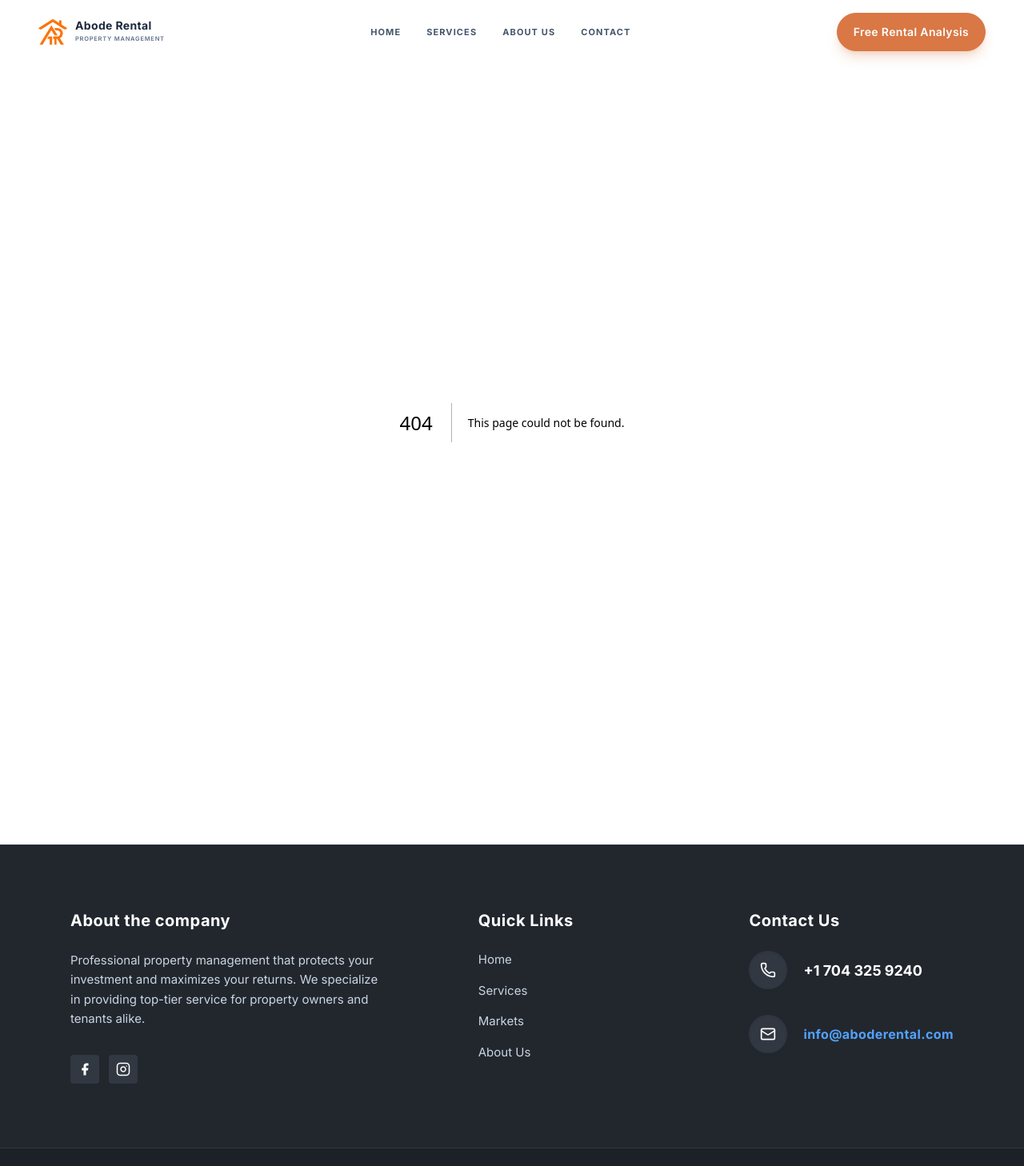
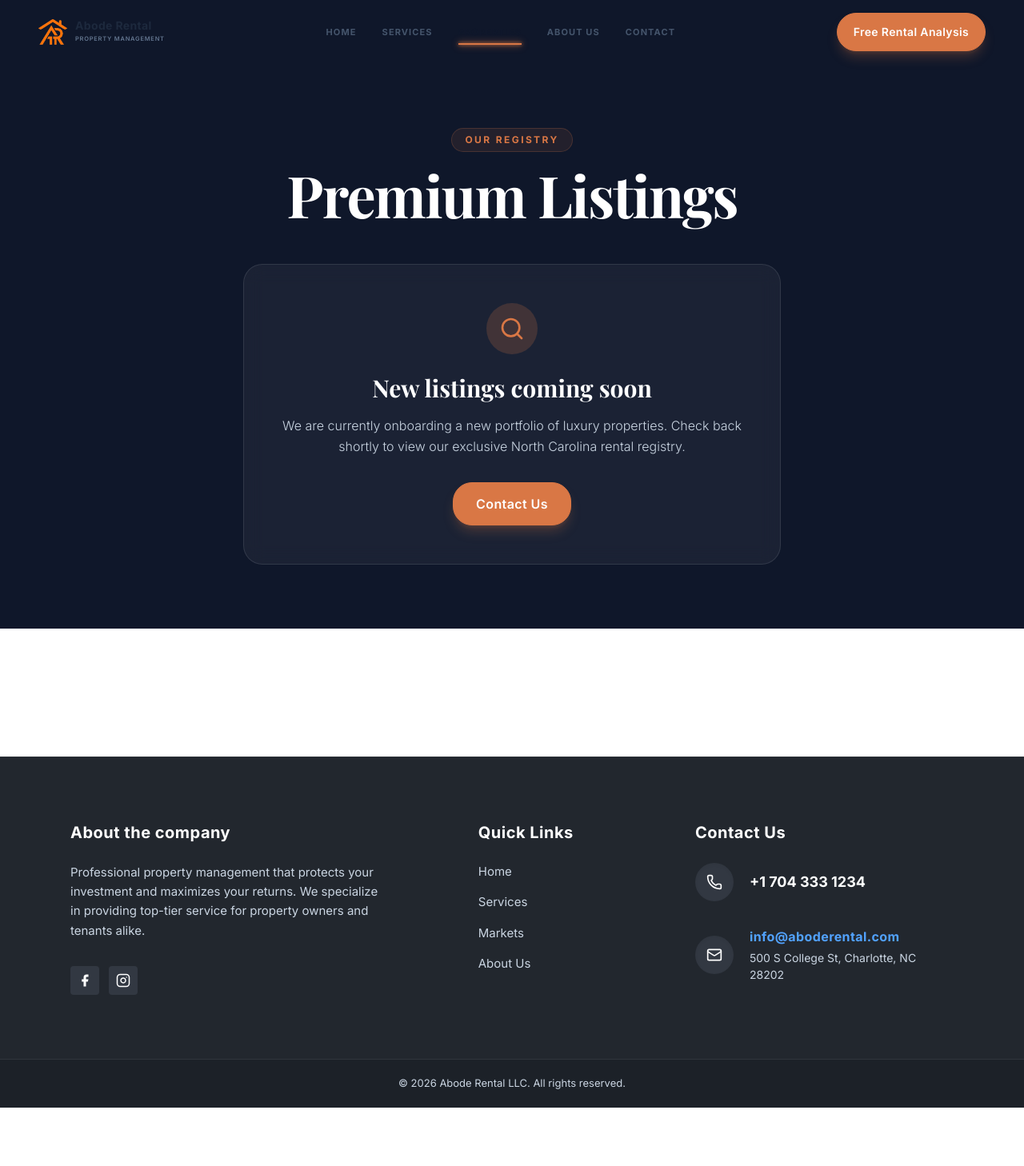
Before and after one commit to niraj-mandal/abode-rentals-, a Next.js app: page /properties in a window 1280 px wide. Before the commit this address had no page. Shown: the top 1458 px of the page at 80% size. After the commit the page ends 1385 px from the top, so only its background shows below. Built offline with nearby package versions, Linux system fonts and the light colour scheme; a web font is replaced by a local one.

Commit message:
Remove fabricated leadership, stats, listings, and placeholder contact info

```diff
--- a/src/app/about/page.tsx
+++ b/src/app/about/page.tsx
@@ -1,7 +1,7 @@
 "use client";
 
 import { motion } from "framer-motion";
-import { Star, Shield, Award, CheckCircle2, ChevronRight, Clock, HeartHandshake, TrendingUp, ShieldCheck, ArrowRight } from "lucide-react";
+import { Star, Shield, Award, CheckCircle2, Clock, HeartHandshake, TrendingUp, ShieldCheck } from "lucide-react";
 import Image from "next/image";
 import { Button } from "@/components/ui/Button";
 import Link from "next/link";
@@ -87,6 +87,14 @@ export default function AboutPage() {
             className="text-slate-300 text-lg md:text-xl font-light leading-relaxed max-w-3xl mx-auto"
           >
             Abode was founded with a single mission: to allow real estate investors to build wealth without the daily burden of property management. We treat every home in our registry as a premier asset.
+          </motion.p>
+          <motion.p
+            initial={{ opacity: 0, y: 20 }}
+            animate={{ opacity: 1, y: 0 }}
+            transition={{ duration: 0.8, delay: 0.4 }}
+            className="text-secondary text-sm md:text-base font-bold tracking-wider uppercase mt-8"
+          >
+            Now serving North Carolina property owners
           </motion.p>
         </div>
       </section>
@@ -206,6 +214,42 @@ export default function AboutPage() {
       </section>
 
 
+      {/* Leadership / Founder */}
+      <section className="px-6 max-w-7xl mx-auto w-full py-12">
+        <div className="text-center mb-20 max-w-2xl mx-auto">
+          <span className="text-secondary font-bold tracking-[0.2em] text-xs uppercase mb-3 block">
+            Experienced Specialists
+          </span>
+          <h2 className="text-3xl md:text-5xl font-heading font-bold text-primary mb-6">Our Leadership</h2>
+        </div>
+
+        <div className="flex justify-center">
+          <motion.div
+            initial={{ opacity: 0, y: 20 }}
+            whileInView={{ opacity: 1, y: 0 }}
+            viewport={{ once: true }}
+            className="group max-w-md w-full"
+          >
+            <div className="relative aspect-[3/4] w-full rounded-3xl overflow-hidden mb-6 border border-slate-200 shadow-xl">
+              <Image
+                src="https://images.unsplash.com/photo-1560250097-0b93528c311a?q=80&w=600&auto=format&fit=crop"
+                alt="Niraj Mandal"
+                fill
+                className="object-cover transition-transform duration-700 group-hover:scale-105 filter grayscale group-hover:grayscale-0"
+              />
+              <div className="absolute inset-0 bg-gradient-to-t from-primary/95 via-primary/40 to-transparent opacity-90" />
+              <div className="absolute bottom-8 left-8 right-8">
+                <h3 className="text-2xl font-heading font-bold text-white mb-1">Niraj Mandal</h3>
+                <p className="text-secondary text-sm font-semibold tracking-wider uppercase mb-3">Founder & CEO</p>
+                <p className="text-slate-300 text-sm font-light leading-relaxed">
+                  Niraj founded Abode Rental to bring transparent, high-quality property management to the North Carolina region, helping investors maximize returns with zero hassle.
+                </p>
+              </div>
+            </div>
+          </motion.div>
+        </div>
+      </section>
+
       {/* CTA Section */}
       <section className="px-6 max-w-5xl mx-auto w-full text-center py-24 md:py-36">
         <div className="rounded-[3rem] p-10 md:p-16 bg-primary text-white border border-primary/20 relative overflow-hidden shadow-2xl">
--- a/src/app/page.tsx
+++ b/src/app/page.tsx
@@ -12,9 +12,6 @@ import {
   Wrench,
   MessageSquare,
   Home as HomeIcon,
-  Play,
-  BarChart2,
-  User,
   Clock,
   CheckCircle2
 } from "lucide-react";
--- /dev/null
+++ b/src/app/properties/page.tsx
@@ -0,0 +1,49 @@
+"use client";
+
+import { motion } from "framer-motion";
+import { Search } from "lucide-react";
+import Link from "next/link";
+import { Button } from "@/components/ui/Button";
+
+export default function PropertiesPage() {
+  return (
+    <div className="flex flex-col gap-0 pb-8 font-sans bg-white -mt-32">
+      <section className="relative min-h-[70vh] flex flex-col items-center justify-center px-6 overflow-hidden pt-40 pb-20 bg-[#0F172A] text-white">
+        <div className="text-center z-20 max-w-4xl mx-auto px-4">
+          <motion.div
+            initial={{ opacity: 0, y: 20 }}
+            animate={{ opacity: 1, y: 0 }}
+            transition={{ duration: 0.8 }}
+          >
+            <span className="text-secondary font-bold tracking-[0.2em] text-xs uppercase mb-4 block bg-secondary/10 px-4 py-1.5 rounded-full border border-secondary/20 w-fit mx-auto">
+              Our Registry
+            </span>
+            <h1 className="text-5xl md:text-7xl font-heading font-bold tracking-tight mb-8 text-center leading-[1.05]">
+              Premium Listings
+            </h1>
+          </motion.div>
+
+          <motion.div
+            initial={{ opacity: 0, y: 20 }}
+            animate={{ opacity: 1, y: 0 }}
+            transition={{ duration: 0.8, delay: 0.2 }}
+            className="flex flex-col items-center justify-center p-12 bg-white/5 backdrop-blur-md rounded-3xl border border-white/10 max-w-2xl mx-auto mt-12"
+          >
+            <div className="w-16 h-16 rounded-full bg-secondary/20 flex items-center justify-center mb-6 text-secondary">
+              <Search className="w-8 h-8" />
+            </div>
+            <h2 className="text-2xl md:text-3xl font-heading font-bold mb-4">New listings coming soon</h2>
+            <p className="text-slate-300 text-center font-light leading-relaxed mb-8">
+              We are currently onboarding a new portfolio of luxury properties. Check back shortly to view our exclusive North Carolina rental registry.
+            </p>
+            <Link href="/#contact">
+              <Button variant="primary">
+                Contact Us
+              </Button>
+            </Link>
+          </motion.div>
+        </div>
+      </section>
+    </div>
+  );
+}
--- a/src/components/layout/Footer.tsx
+++ b/src/components/layout/Footer.tsx
@@ -1,7 +1,7 @@
 "use client";
 
 import Link from 'next/link';
-import { MapPin, Phone, Mail } from 'lucide-react';
+import { Phone, Mail } from 'lucide-react';
 import { motion } from 'framer-motion';
 
 export function Footer() {
@@ -75,18 +75,20 @@ export function Footer() {
                 <div className="w-12 h-12 rounded-full bg-[#323842] flex flex-shrink-0 items-center justify-center shadow-inner">
                   <Phone className="w-5 h-5 text-white" />
                 </div>
-                <a href="tel:7043259240" className="text-[18px] font-bold text-white hover:text-secondary transition-colors">
-                  +1 704 325 9240
+                <a href="tel:7043331234" className="text-[18px] font-bold text-white hover:text-secondary transition-colors">
+                  +1 704 333 1234
                 </a>
               </div>
-
               <div className="flex items-center gap-5">
                 <div className="w-12 h-12 rounded-full bg-[#323842] flex flex-shrink-0 items-center justify-center shadow-inner">
                   <Mail className="w-5 h-5 text-white" />
                 </div>
-                <a href="mailto:info@aboderental.com" className="text-[16px] font-bold text-blue-400 hover:text-blue-300 transition-colors tracking-wide">
-                  info@aboderental.com
-                </a>
+                <div className="flex flex-col">
+                  <a href="mailto:info@aboderental.com" className="text-[16px] font-bold text-blue-400 hover:text-blue-300 transition-colors tracking-wide">
+                    info@aboderental.com
+                  </a>
+                  <span className="text-[14px] text-slate-300 mt-1">500 S College St, Charlotte, NC 28202</span>
+                </div>
               </div>
             </div>
           </div>
--- a/src/components/layout/Navbar.tsx
+++ b/src/components/layout/Navbar.tsx
@@ -6,7 +6,7 @@ import { usePathname } from "next/navigation";
 import Image from "next/image";
 import { motion, AnimatePresence } from "framer-motion";
 import { Button } from "../ui/Button";
-import { Menu, X, Home as HomeIcon, ChevronDown, ArrowRight } from "lucide-react";
+import { Menu, X, ChevronDown, ArrowRight } from "lucide-react";
 
 type NavLink = {
   name: string;
@@ -17,6 +17,7 @@ type NavLink = {
 const navLinks: NavLink[] = [
   { name: "Home", href: "/" },
   { name: "Services", href: "/#services" },
+  { name: "Properties", href: "/properties" },
   { name: "About Us", href: "/about" },
   { name: "Contact", href: "/#contact" },
 ];
```
